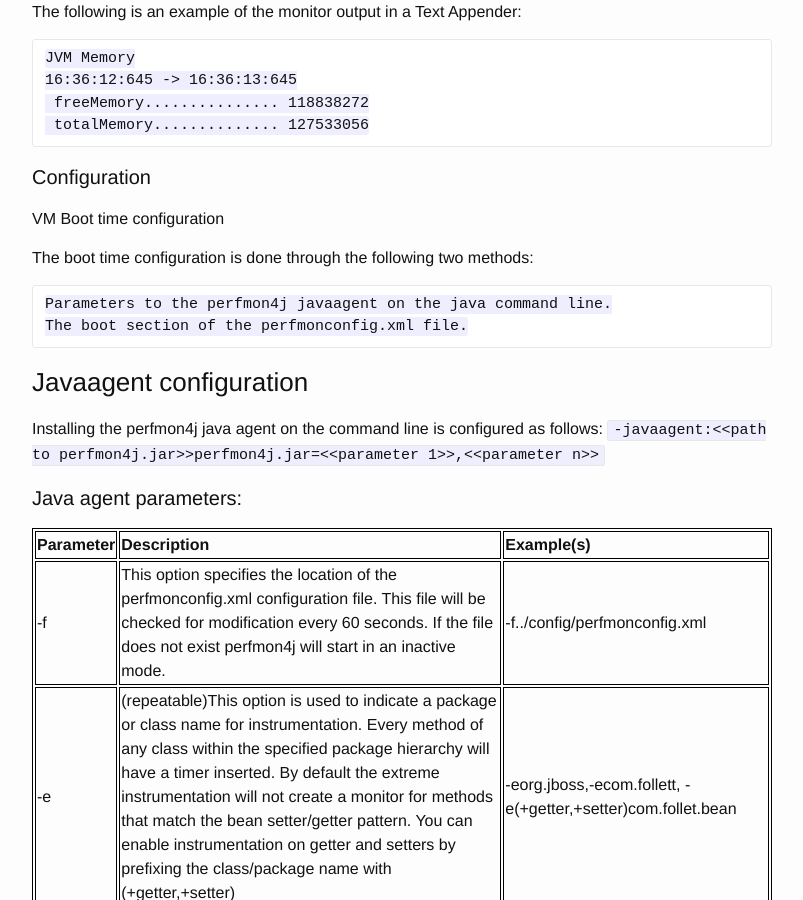
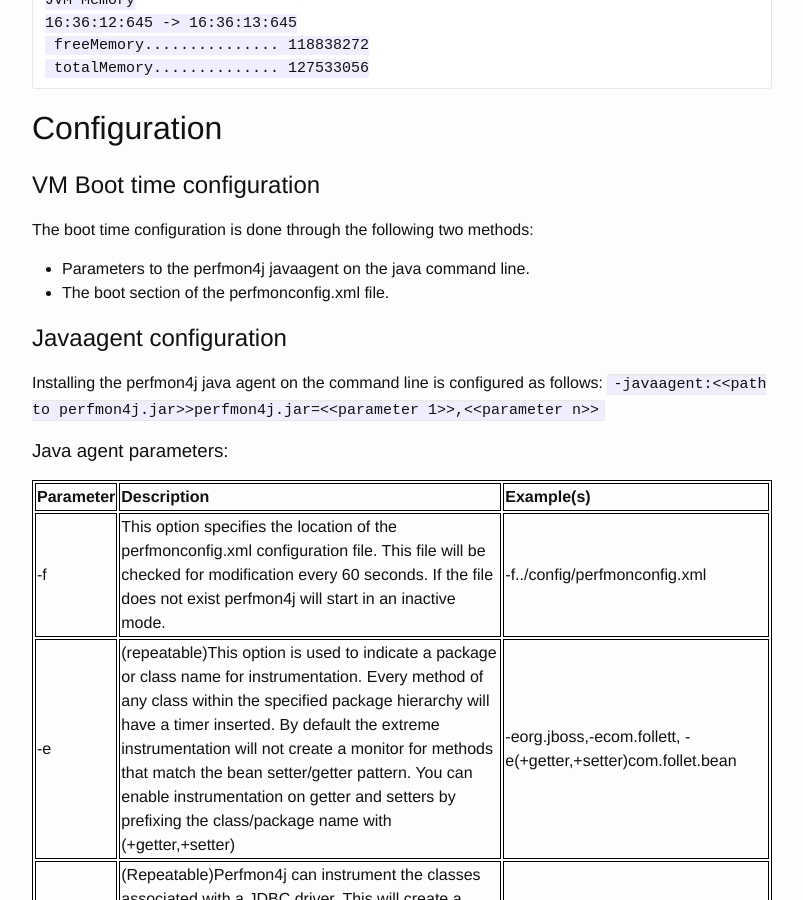
Before and after one commit to FollettSchoolSolutions/perfmon4j, a Jekyll site: the page built from documentation/userguide.md, in a window 1280 px wide and 900 px high, scrolled down 8959 px. Shown: the whole window, without its empty margins (238-1041 px from the left). Built offline with Jekyll 4.4.1, drawn with Linux system fonts in a browser that asks for light colours; some of the changed text lies outside the part shown.

Commit message:
Updated more files

```diff
--- a/_includes/header.html
+++ b/_includes/header.html
@@ -1,18 +1,8 @@
 <header class="site-header">
 
   <div class="wrapper">
-
     <a class="site-title" href="{{ site.baseurl }}/">{{ site.title }}</a>
-
-    <nav class="site-nav">
-      <a href="#" class="menu-icon">
-        <svg viewBox="0 0 18 15">
-          <path fill="#424242" d="M18,1.484c0,0.82-0.665,1.484-1.484,1.484H1.484C0.665,2.969,0,2.304,0,1.484l0,0C0,0.665,0.665,0,1.484,0 h15.031C17.335,0,18,0.665,18,1.484L18,1.484z"/>
-          <path fill="#424242" d="M18,7.516C18,8.335,17.335,9,16.516,9H1.484C0.665,9,0,8.335,0,7.516l0,0c0-0.82,0.665-1.484,1.484-1.484 h15.031C17.335,6.031,18,6.696,18,7.516L18,7.516z"/>
-          <path fill="#424242" d="M18,13.516C18,14.335,17.335,15,16.516,15H1.484C0.665,15,0,14.335,0,13.516l0,0 c0-0.82,0.665-1.484,1.484-1.484h15.031C17.335,12.031,18,12.696,18,13.516L18,13.516z"/>
-        </svg>
-      </a>
-
+   <nav class="site-nav">
       <div class="trigger">
         {% for page in site.pages %}
           {% if page.title %}
@@ -23,7 +13,5 @@
         {% endfor %}
       </div>
     </nav>
-
-  </div>
-
+ </div>
 </header>
--- a/documentation/userguide.md
+++ b/documentation/userguide.md
@@ -14,13 +14,13 @@
 We have found Perfmon4j typically enables us to diagnose performance related issues in hours instead of weeks. This is accomplished by the ability to deploy Perfmon4j in a very low overhead dormant state. If/when performance issues occur it is possible to activate monitoring on targeted portions of the application code to isolate any bottlenecks. The overhead of this targeted monitoring is minimal allowing measurements to be obtained as the problems are occurring. Since monitoring can be configured at runtime there is no need for inconvenience users with an application restart.
 
 
-####How it works?
+##How it works?
 
 At a base level Perfmon4j groups performance measurements into configurable intervals. Based on our experience monitoring production application servers it is not typically useful to know that the response time for method MyClass.doSomething() has averaged 57 milliseconds since the application server was started. The things we are more likely interested in include:
 
 * What is the Performance of the method while it is under its peak load?
 * What is its peak load?
-*  What time of day does the peak load typically occur?
+	* What time of day does the peak load typically occur?
 * If/when the method slows down, why does it slow down? Is it in the java layer or while accessing the database?
 * Is this method a bottleneck? How many concurrent processing threads does this method handle?
 
@@ -29,9 +29,9 @@
 >> Perfmon4j peak load monitoring provides essential measuresment to use to estimates usage patterns for Performance/Load testing and capacity planning.
 s
 
-### Features
+# Features
 
-#### Interval Monitors
+## Interval Monitors
 
 Interval Monitors are a primary data collection feature of Perfmon4j. These monitors provided detailed performance measurements of executing application code. Below is an example of the performance measures that can be gathered (example output based on the Text Appender):
 
@@ -151,7 +151,7 @@
 * JMX Monitoring - You can configure Perfmon4j to collect attributes from any JMX Object.
 * Custom Monitoring - You can create your own custom monitoring class.
 
-####JVM SnapShot Monitor (Built-in monitor)
+###JVM SnapShot Monitor (Built-in monitor)
 
 * Monitor Class: org.perfmon4j.java.management.JVMSnapShot
 * Supports SQL Appender Output: true
@@ -192,7 +192,7 @@
  nonHeapMemUsedMax........ 28.939%
 ~~~~
 
-#### Garbage Collector SnapShot Monitor (Built-in monitor)
+### Garbage Collector SnapShot Monitor (Built-in monitor)
 
 * Monitor Class: org.perfmon4j.java.management.GarbageCollectorSnapShot
 * Supports SQL Appender Output: true
@@ -212,7 +212,7 @@
  collectionTime........... 3097.897/per minute
 ~~~~
 
-#### Memory Pool SnapShot Monitor (Built-in monitor)
+### Memory Pool SnapShot Monitor (Built-in monitor)
 
 * Monitor Class: org.perfmon4j.java.management.MemoryPoolSnapShot
 * Supports SQL Appender Output: true
@@ -237,7 +237,7 @@
  usedMaxRatio............. 34.808%
 ~~~~
 
-####Thread Pool Monitor (Built-in monitor)
+###Thread Pool Monitor (Built-in monitor)
 
 * Monitor Class: org.perfmon4j.extras.tomcat7.ThreadPoolMonitorImpl,org.perfmon4j.extras.tomcat55.ThreadPoolMonitorImpl
 * Supports SQL Appender Output: true
@@ -255,7 +255,7 @@
  currentThreadsBusy....... 0
 ~~~~
 
-####Global Request Monitor (Built-in monitor)
+###Global Request Monitor (Built-in monitor)
 
 * Monitor Class: org.perfmon4j.extras.tomcat7.GlobalRequestMonitorImpl,org.perfmon4j.extras.tomcat55.GlobalRequestMonitorImpl
 * Supports SQL Appender Output: true
@@ -276,7 +276,7 @@
  processingTimeMillis..... 124803.080/per minute
 ~~~~
 
-####JMX Monitoring
+###JMX Monitoring
 
 * Monitor Class: org.perfmon4j.instrument.jmx.JMXSnapShotProxyFactory
 * Supports SQL Appender Output: false
@@ -315,7 +315,7 @@
  poolSize................. 30
 ~~~~
 
-####Custom Snapshot Monitors
+###Custom Snapshot Monitors
 
 * Monitor Class: N/A
 * Supports SQL Appender Output: true
@@ -368,22 +368,25 @@
 SQL appender
 -->
 
-####Configuration
+<a name="configuration"/>
 
-VM Boot time configuration
+#Configuration
+
+##VM Boot time configuration
 
 The boot time configuration is done through the following two methods:
 
-    Parameters to the perfmon4j javaagent on the java command line.
-    The boot section of the perfmonconfig.xml file.
+* Parameters to the perfmon4j javaagent on the java command line.
+* The boot section of the perfmonconfig.xml file.
 
-###Javaagent configuration
+<a name="javaagent-config"/>
 
+##Javaagent configuration
 
 Installing the perfmon4j java agent on the command line is configured as follows: `-javaagent:<<path to perfmon4j.jar>>perfmon4j.jar=<<parameter 1>>,<<parameter n>>`
 
 
-####Java agent parameters:
+###Java agent parameters:
 
 | Parameter | Description | Example(s) |
  ------------ | :----------- | :----------- |
@@ -399,13 +402,12 @@
 |-b|When this option is true perfmon4j will instrument ALL classes loaded by the bootstrap loader. When this option is false (default) classes that are loaded before the javaagent is loaded are NOT instrumented.|-btrue|
 |-r|Used with the -f option. Will override the duration in seconds that the perfmonconfig.xml file will be checked for modification. The default reload duration is every 60 seconds|-fc:/perfmonconfig.xml,-r360|
 
-<!--
--g
-This is a bit of an “out of place” feature for a performance monitoring software, however we did find it fit a need for our application and we wanted to make it available to others. The use case is a desire to disable all calls to System.gc(), similar to the Sun jvm parameter -XX:-DisableExplicitGC. However, unlike that parameter we still want the ability to force a complete GC, including a memory compaction, when the system is NOT under extreme load. This parameter can be used to disable System.gc() while still allowing calls to Runtime.getRuntime().gc().(Available in Perfmon4j 1.0.2 or greater)
-	-gtrue
--->
+<a name="perfmonconfig-xml-config"/>
 
-#### Perfmonconfig.xml boot specific configuration
+## Perfmonconfig.xml configuration
+Runtime configuration is done through the perfmonconfig xml file.  This file will be checked for updates as the application is running.
+
+### Boot specific configuration
 
 Although perfmonconfig.xml is largely used for dynamic configuration (changes to the file are dynamically reloaded and do not require a JVM restart) the boot section is used to specify boot time configuration which do require a JVM restart. Currently the boot section is used to configure the servlet valve properties (for JBoss and Apache-Tomcat Application servers).
 
@@ -432,7 +434,7 @@
  | pushCookiesOnNDC | If you are using log4j for your logging implementation you can specify one or more cookie values to be pushed onto the NDC (Nested Diagnostic Context). You can use a wild card character "*" to specify all cookies or a comma seperated list of cookies (e.g. "siteID, userName") | "" |
  | pushSessionAttributesOnNDC | If you are using log4j for your logging implementation you can specify one or more session attributes to be pushed onto the NDC (Nested Diagnostic Context). You can use a wild card character "*" to specify all session attributes or a comma seperated list of session attributes (e.g. "siteID, userName") | "" |
 
-####Dynamic configuration
+###Dynamic configuration
 
 The dynamic configuration of perfmon4j is done through the perfmonconfig.xml file. This file is monitored for changes every 60 seconds (by default - go here for information on how to configure this duration).
 
@@ -444,7 +446,7 @@
 
 The following sections go into the configuration of these elements in more detail:
 
-####Appender Configuration
+###Appender Configuration
 
 Appenders are the primary worker of any Perfmon4j instance. Monitors passively collect data, with extremely minimal overhead placed on the application thread. Appenders are responsible for collecting this data and writing it to various output devices.
 
@@ -536,6 +538,6 @@
 | contextFactory| The value for the system property java.naming.factory.initial used when obtaining the javax.naming.InitialContext| In most cases the default value does not need to be overridden.|  Uses the default value configured in the JVM|
 | urlPkgs| The value for the system property java.naming.factory.url.pkgs used when obtaining the javax.naming.InitialContext | In most cases the default value does not need to be overridden.| Uses the default value configured in the JVM.|
 
-##License
+#License
 
 Perfmon4j is free software: you can redistribute it and/or modify it under the terms of the GNU Lesser General Public License, version 3, as published by the Free Software Foundation. This program is distributed WITHOUT ANY WARRANTY OF ANY KIND, WITHOUT AN IMPLIED WARRANTY OF MERCHANTIBILITY,OR FITNESS FOR A PARTICULAR PURPOSE. You should have received a copy of the GNU Lesser General Public License, Version 3, along with this program. If not, you can obtain the LGPL v.s at http://www.gnu.org/licenses/
```
Also changed, not shown: other parts of documentation/userguide.md (+6 -6 lines), about.md (deleted, +0 -12 lines), documentation.md (+4 -0 lines), documentation/quickstart.md (+2 -6 lines).
